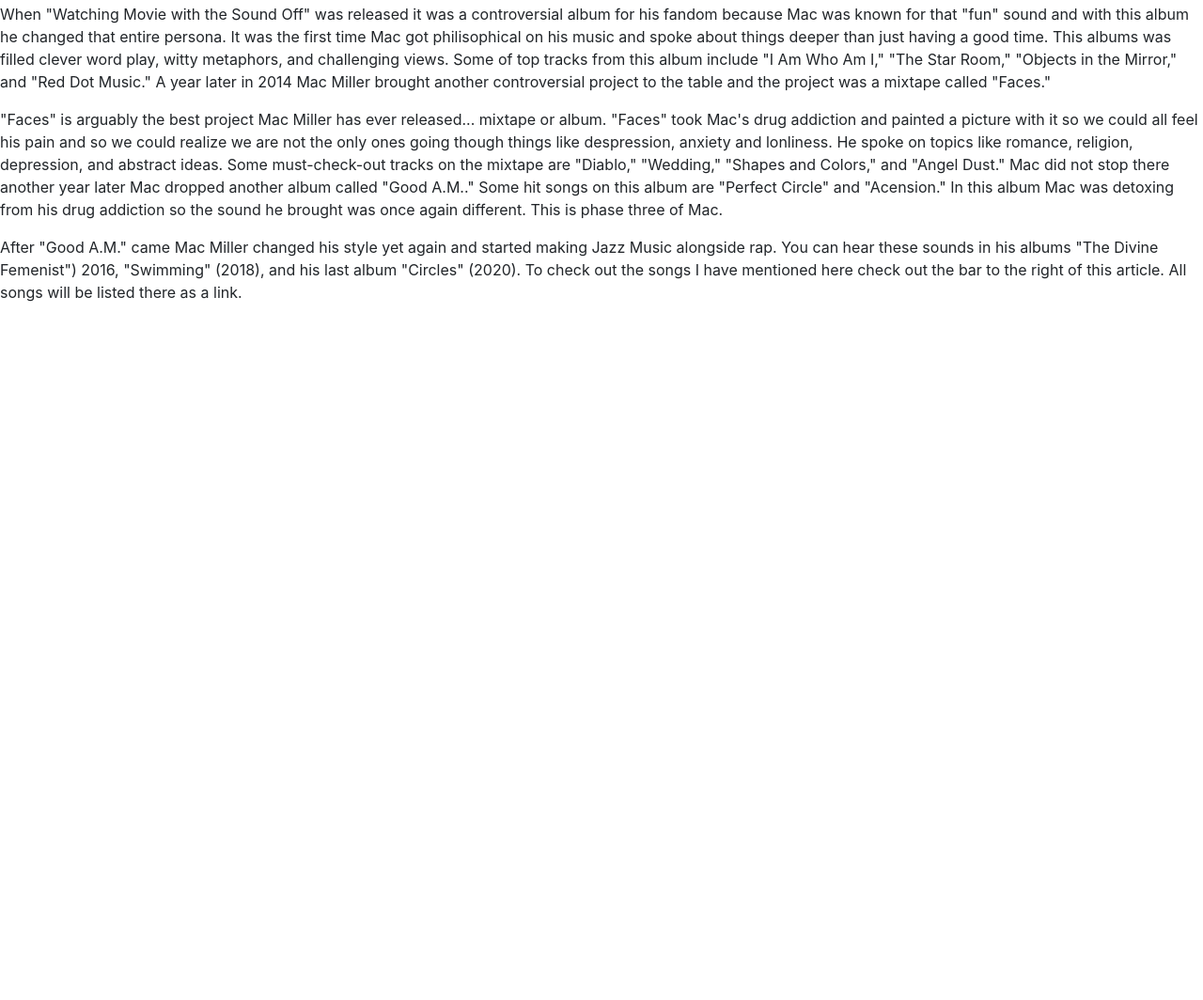
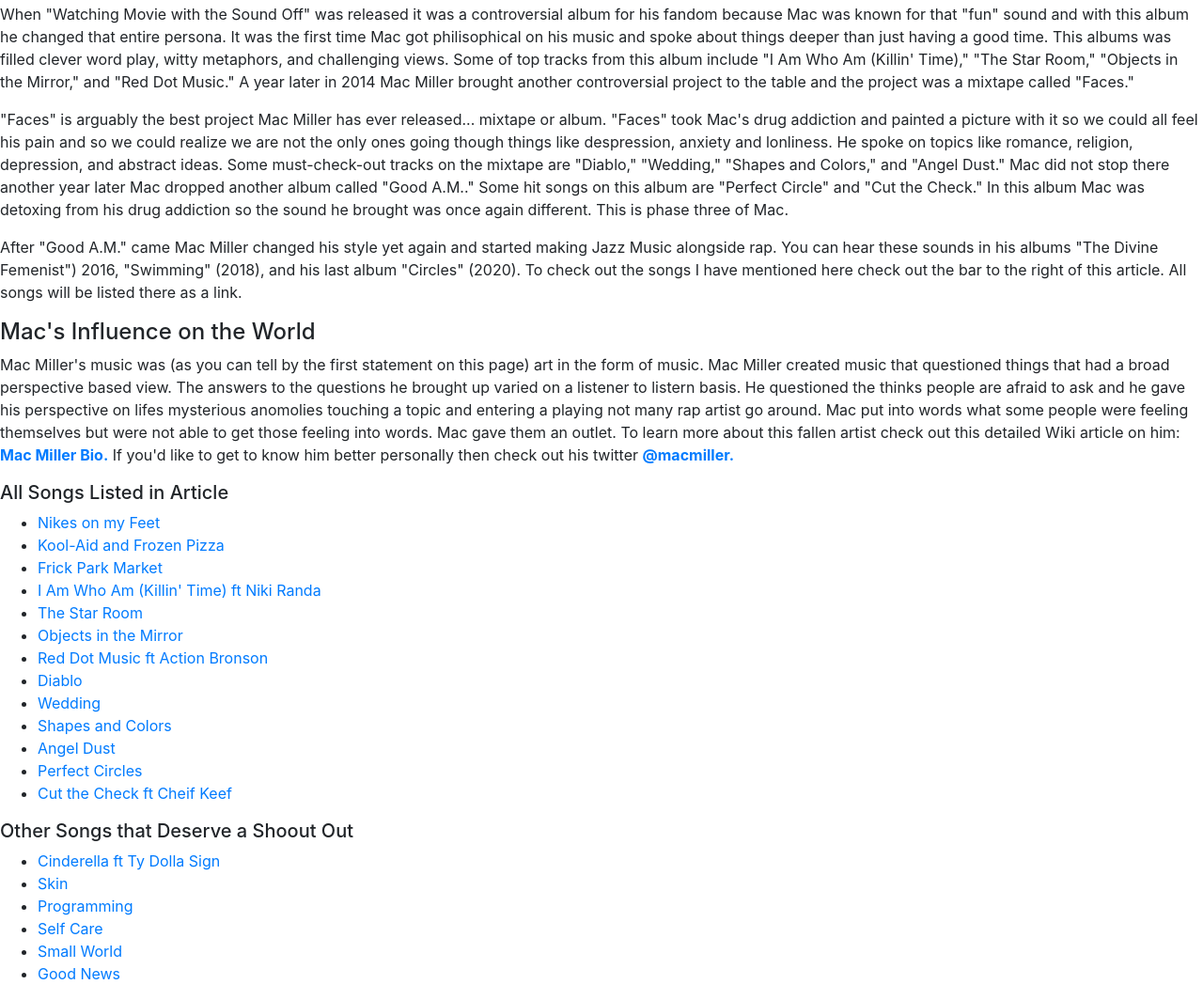
Before and after one commit to PatrickW96/MacMiller-tributePage, a plain HTML site: page index.html in a window 1280 px wide. Shown: the part 868-1932 px from the top of the page at 94% size. Before the commit the page ends 1207 px from the top, so only its background shows below. Drawn offline with nearby package versions, Linux system fonts and the light colour scheme.

Commit message:
Completed HTML base, starting CSS

```diff
--- a/index.html
+++ b/index.html
@@ -18,18 +18,18 @@
         </header>
 
 <!-- Main Content of Page -->
-        <main>
-            <div>
-                <img src="Images/mac-miller.jpg" alt="Head shot of rapper Mac Miller">
-                <p>Mac Miller Jan. 19, 1992 - Sept. 18, 2018</p>
+        <main id="main">
+            <div id="img-div">
+                <img src="Images/mac-miller.jpg" id="img" alt="Head shot of rapper Mac Miller">
+                <p id="img-caption">Mac Miller Jan. 19, 1992 - Sept. 18, 2018</p>
             </div>
 
             <article>
                 <section>
-                    <h3>A tribute to Mac Miller</h3>
+                    <h3 id="title">A Tribute to Mac Miller</h3>
                 </section>
 <!-- Articles One of Page -->
-                <section>
+                <section id="tribute-info">
                     <h4>Mac Miller's Music Career</h4>
                     <p>
                         Mac Miller was born in Pittsburg, Pennsylvania on January 19, 1992 as Malcolm James McCormick. Mac Miller's rapping
@@ -44,14 +44,14 @@
                         When "Watching Movie with the Sound Off" was released it was a controversial album for his fandom because Mac was known for that "fun" sound
                         and with this album he changed that entire persona. It was the first time Mac got philisophical on his music and spoke about things deeper
                         than just having a good time. This albums was filled clever word play, witty metaphors, and challenging views. Some of top tracks from this album
-                        include "I Am Who Am I," "The Star Room," "Objects in the Mirror," and "Red Dot Music." A year later in 2014 Mac Miller brought another controversial project to the
+                        include "I Am Who Am (Killin' Time)," "The Star Room," "Objects in the Mirror," and "Red Dot Music." A year later in 2014 Mac Miller brought another controversial project to the
                         table and the project was a mixtape called "Faces."
                     </p>
                     <p>
                         "Faces" is arguably the best project Mac Miller has ever released... mixtape or album. "Faces" took Mac's drug addiction and painted a picture with it so
                         we could all feel his pain and so we could realize we are not the only ones going though things like despression, anxiety and lonliness. He spoke on topics like
                         romance, religion, depression, and abstract ideas. Some must-check-out tracks on the mixtape are "Diablo," "Wedding," "Shapes and Colors," and "Angel Dust."
-                        Mac did not stop there another year later Mac dropped another album called "Good A.M.." Some hit songs on this album are "Perfect Circle" and "Acension."
+                        Mac did not stop there another year later Mac dropped another album called "Good A.M.." Some hit songs on this album are "Perfect Circle" and "Cut the Check."
                         In this album Mac was detoxing from his drug addiction so the sound he brought was once again different. This is phase three of Mac.
                     </p>
                     <p>
@@ -63,9 +63,48 @@
 
 <!-- Article Two of Page -->
                 <section>
-                    <!-- Mac's Influnce text here -->
+                    <h4>Mac's Influence on the World</h4>
+                    <p>
+                        Mac Miller's music was (as you can tell by the first statement on this page) art in the form of music. Mac Miller created music that questioned
+                        things that had a broad perspective based view. The answers to the questions he brought up varied on a listener to listern basis. He questioned the
+                        thinks people are afraid to ask and he gave his perspective on lifes mysterious anomolies touching a topic and entering a playing not many rap artist
+                        go around. Mac put into words what some people were feeling themselves but were not able to get those feeling into words. Mac gave them an outlet. To learn more
+                        about this fallen artist check out this detailed Wiki article on him: <strong><a href="#">Mac Miller Bio.</a></strong> If you'd like to get to know him better personally then
+                        check out his twitter <strong><a href="#">@macmiller.</a></strong>
+                    </p>
                 </section>
             </article>
+
+<!-- Start Side bar  -->
+            <aside>
+                <h5>All Songs Listed in Article</h5>
+                <ul>
+                    <li><a href="#">Nikes on my Feet</a></li>
+                    <li><a href="#">Kool-Aid and Frozen Pizza</a></li>
+                    <li><a href="#">Frick Park Market</a></li>
+                    <li><a href="#">I Am Who Am (Killin' Time) ft Niki Randa</a></li>
+                    <li><a href="#">The Star Room</a></li>
+                    <li><a href="#">Objects in the Mirror</a></li>
+                    <li><a href="#">Red Dot Music ft Action Bronson</a></li>
+                    <li><a href="#">Diablo</a></li>
+                    <li><a href="#">Wedding</a></li>
+                    <li><a href="#">Shapes and Colors</a></li>
+                    <li><a href="#">Angel Dust</a></li>
+                    <li><a href="#">Perfect Circles</a></li>
+                    <li><a href="#">Cut the Check ft Cheif Keef</a></li>
+                </ul>
+                <h5>Other Songs that Deserve a Shoout Out</h5>
+                <ul>
+                    <li><a href="#">Cinderella ft Ty Dolla Sign</a></li>
+                    <li><a href="#">Skin</a></li>
+                    <li><a href="#">Programming</a></li>
+                    <li><a href="#">Self Care</a></li>
+                    <li><a href="#">Small World</a></li>
+                    <li><a href="#">Good News</a></li>
+                </ul>
+            </aside>
+<!-- End Side Bar -->
+
         </main>
 <!-- Footer -->
         <footer>
```
